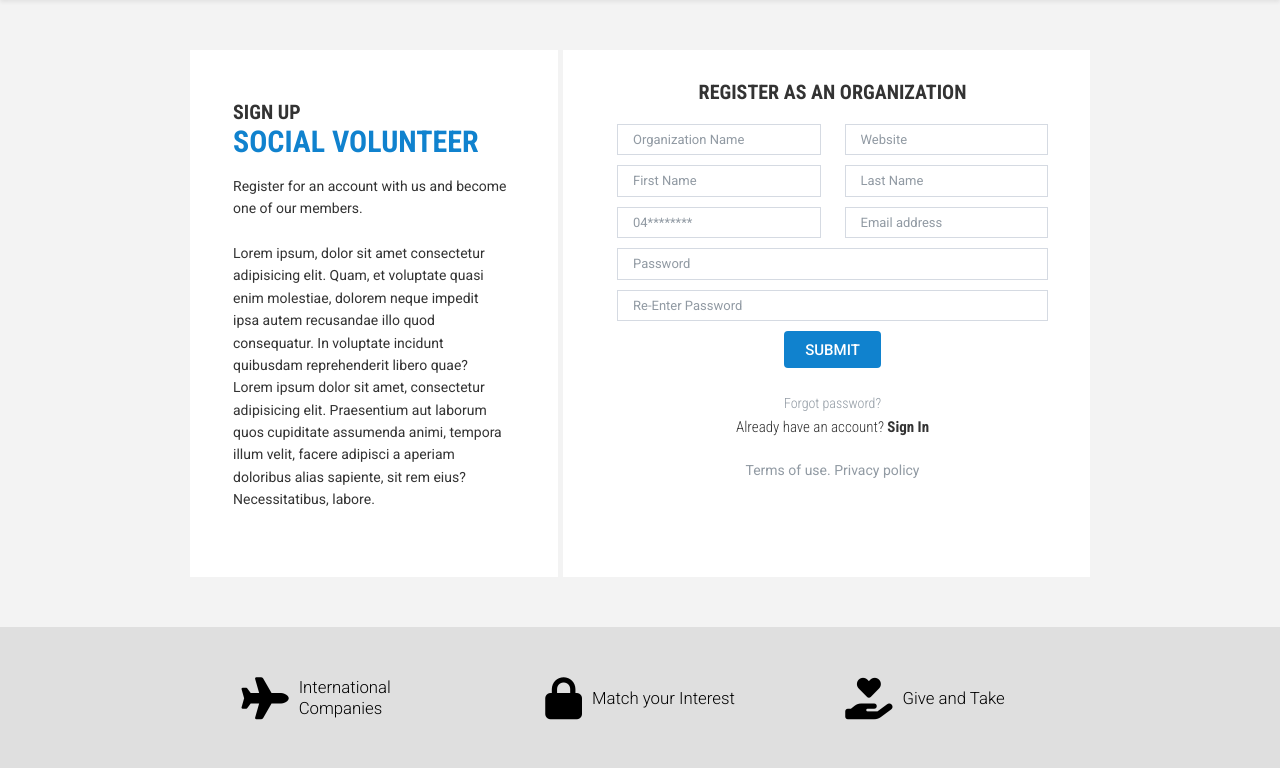
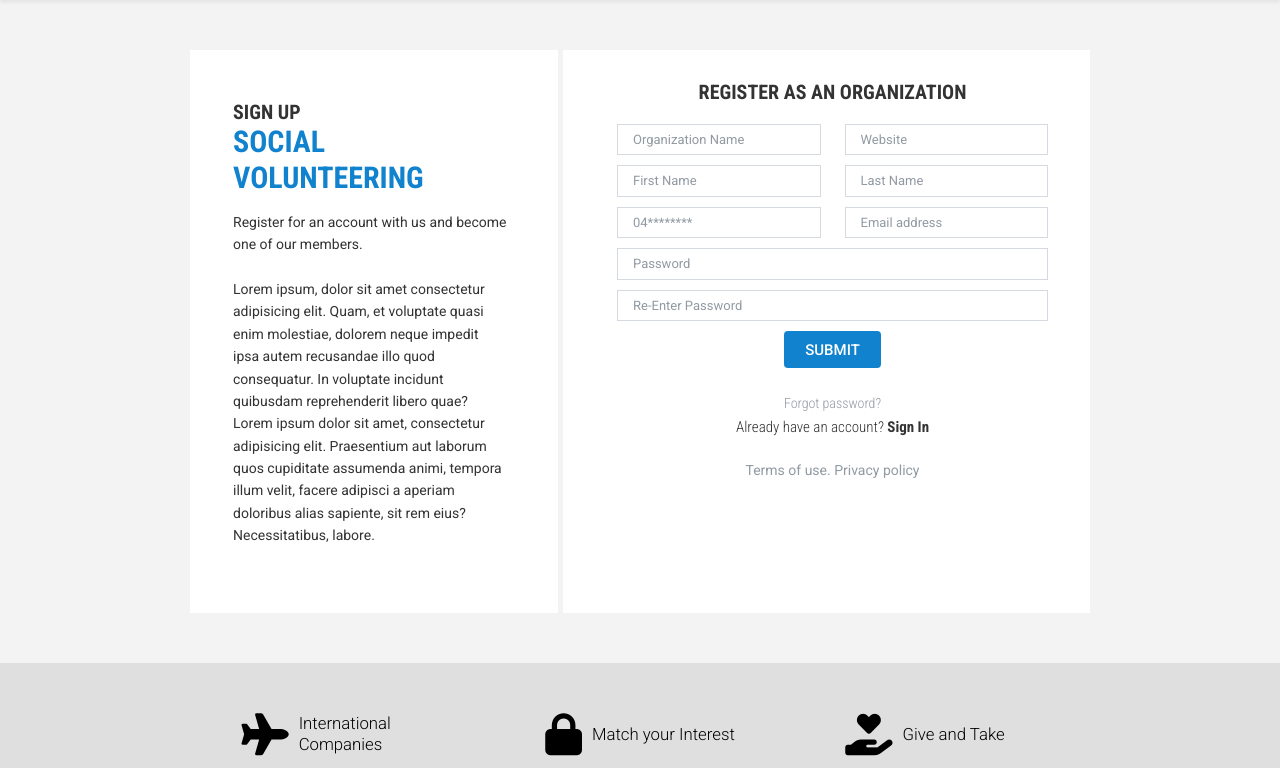
Before and after one commit to ericmnguyen/ep-charity, a PHP site: the page made by register/signup-company.php in a window 1280 px wide. Shown: the part 191-959 px from the top of the page. Run offline with PHP 8.4, Linux system fonts and the light colour scheme; some libraries are stand-ins or nearby versions.

Commit message:
Fix title

```diff
--- a/includes/header.php
+++ b/includes/header.php
@@ -5,7 +5,7 @@
 
 
  <meta charset="UTF-8" />
- <title>Social Volunteer</title>
+ <title>Social Volunteering</title>
  <meta name="viewport" content="width=device-width,initial-scale=1" />
  <meta name="description" content="" />
  <link rel="icon" href="<?php echo $root_directory; ?>/assets/img/fav.png">
--- a/register/signup-company.php
+++ b/register/signup-company.php
@@ -99,7 +99,7 @@ if (isset($_SESSION['roleId'])) {
 			<div class="container-box">
 				<div class="row">
 					<div class="col-lg-5 bg">
-						<h6 class="card-title">SIGN UP <br> <span>Social Volunteer</span></h6>
+						<h6 class="card-title">SIGN UP <br> <span>Social Volunteering</span></h6>
 						</h6>
 
 						<p> Register for an account with us and become one of our members.
--- a/register/signup-volunteer.php
+++ b/register/signup-volunteer.php
@@ -96,7 +96,7 @@ if (isset($_SESSION['roleId'])) {
 			<div class="container-box">
 				<div class="row">
 					<div class="col-lg-5 bg">
-						<h6 class="card-title">SIGN UP<br> <span>Social Volunteer</span></h6>
+						<h6 class="card-title">SIGN UP<br> <span>Social Volunteering</span></h6>
 						</h6>
 
 						<p> Register for an account with us and become one of our members.
--- a/signin.php
+++ b/signin.php
@@ -115,7 +115,7 @@ if (isset($_SESSION['roleId'])) {
 			<div class="container-box">
 				<div class="row">
 					<div class="col-lg-5 bg">
-						<h6 class="card-title">SIGN IN TO <br> <span>Social Volunteer</span></h6>
+						<h6 class="card-title">SIGN IN TO <br> <span>Social Volunteering</span></h6>
 
 						<p>
 							Welcome, <br><br>
```
